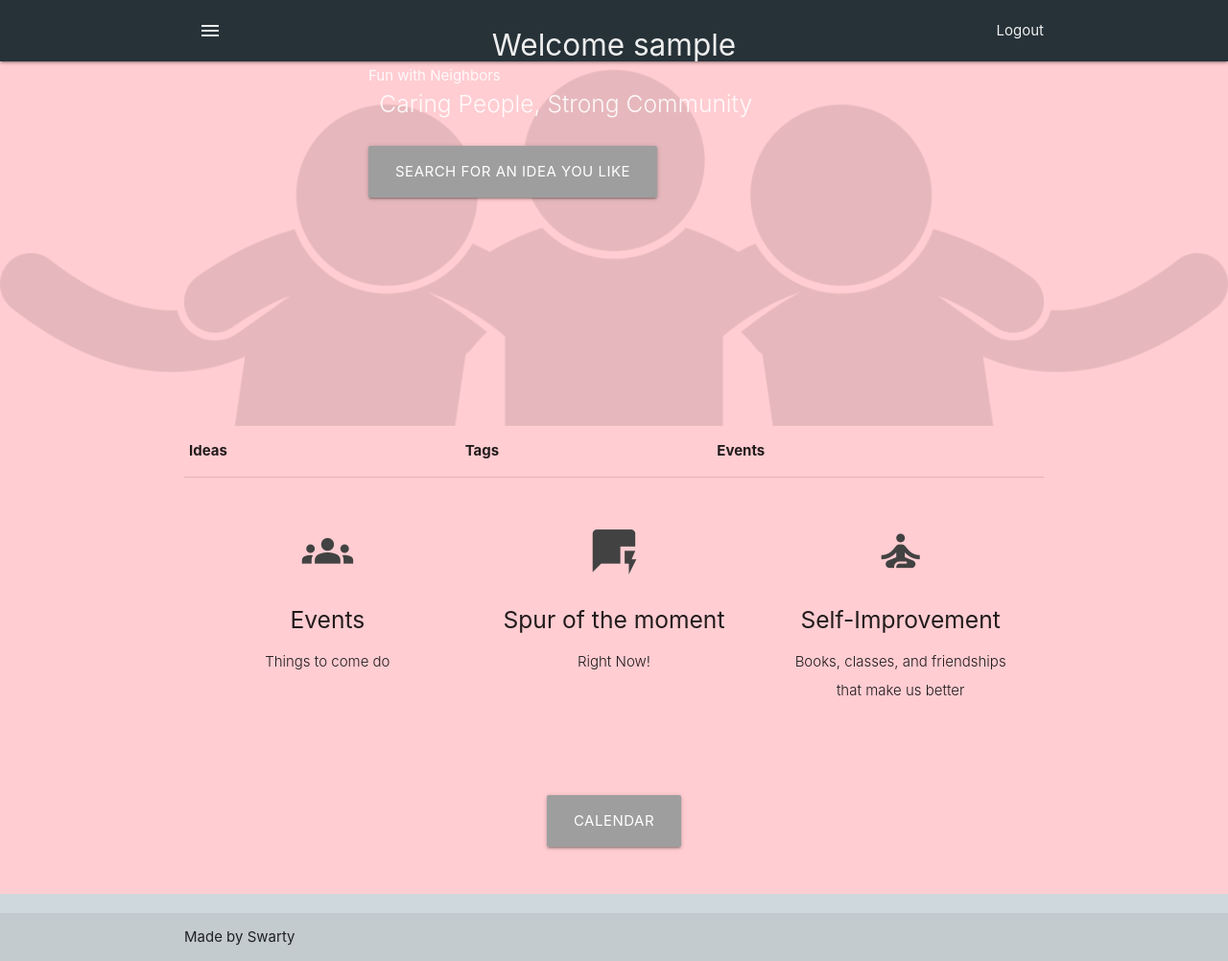
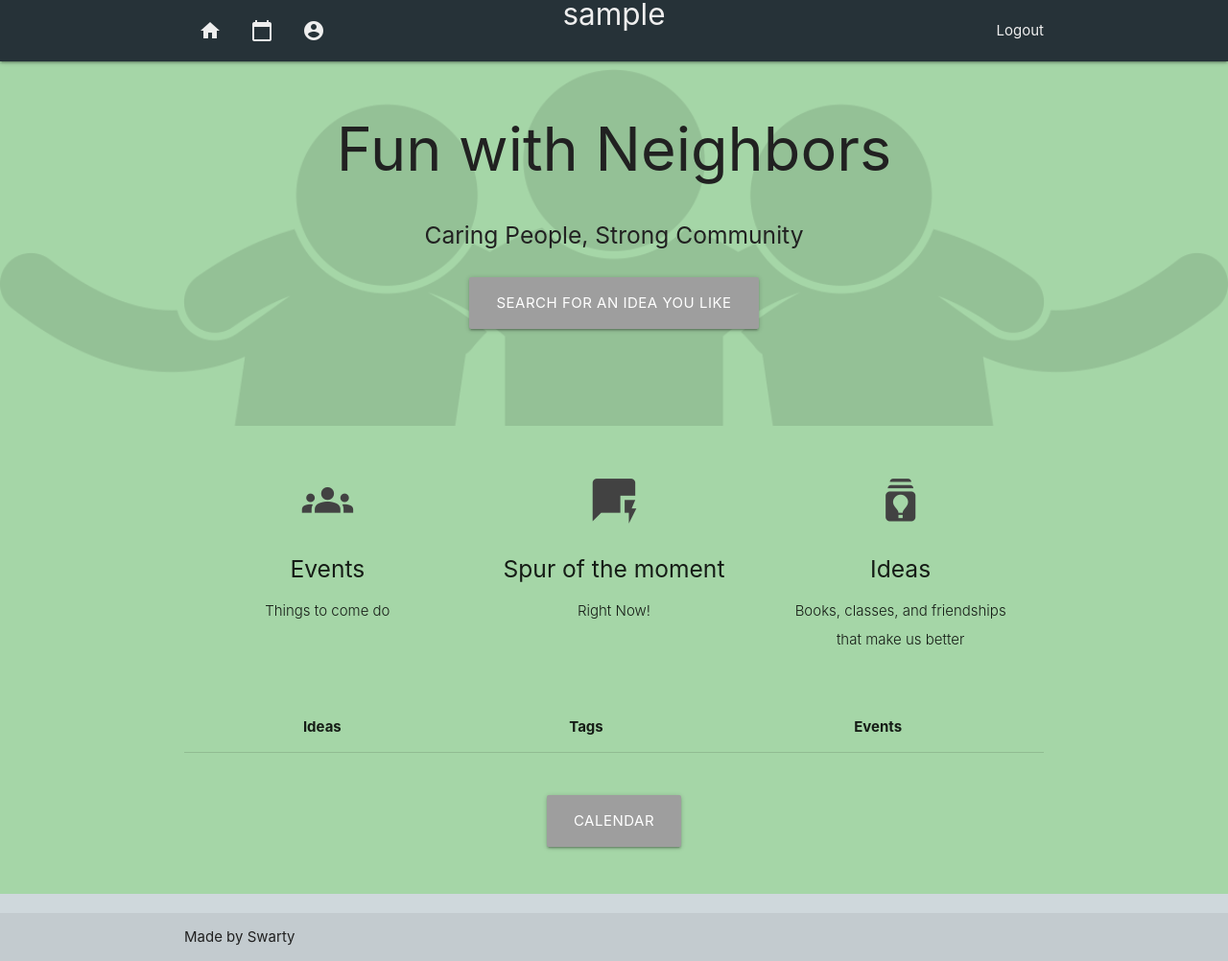
Before and after one commit to SwartyPDX/PDXCodeGuild, a Django app: page / in a window 1280 px wide. Shown: the whole page at 96% size. Run offline with Django 3.2, Linux system fonts and the light colour scheme; the visitor is signed in with stand-in values (Sample User, id 1); data that the repository does not hold is empty.

Commit message:
modified:   fwn_app/admin.py 	modified:   fwn_app/migrations/0001_initial.py 	new file:   fwn_app/migrations/0002_alter_house_member.py 	deleted:    fwn_app/migrations/0002_auto_20211014_2007.py 	deleted:    fwn_app/migrations/0003_auto_20211014_2025.py 	deleted:    fwn_app/migrations/0004_auto_20211015_1148.py 	modified:   fwn_app/models.py 	modified:   fwn_app/static/css/style.css 	new file:   fwn_app/templates/fwn_app/Idea.html 	modified:   fwn_app/templates/fwn_app/base.html 	new file:   fwn_app/templates/fwn_app/cal.html 	new file:   fwn_app/templates/fwn_app/house.html 	modified:   fwn_app/templates/fwn_app/index.html 	modified:   fwn_app/urls.py 	modified:   fwn_app/views.py 	new file:   users/templates/users/login.html 	new file:   users/templates/users/register.html 	deleted:    users/users/login.html 	deleted:    users/users/register.html

```diff
--- a/fwn/fwn_app/admin.py
+++ b/fwn/fwn_app/admin.py
@@ -1,7 +1,8 @@
 from django.contrib import admin
 from django.contrib import admin
-from .models import Idea, Event, House,Tag
+from .models import *
 admin.site.register(Idea)
 admin.site.register(Event)
 admin.site.register(House)
 admin.site.register(Tag)
+admin.site.register(Member)
--- a/fwn/fwn_app/static/css/style.css
+++ b/fwn/fwn_app/static/css/style.css
@@ -59,3 +59,5 @@ footer.page-footer {
 .opacity {
   opacity: .1;
 }
+form {
+  max-width: 400px;}
--- a/fwn/fwn_app/templates/fwn_app/base.html
+++ b/fwn/fwn_app/templates/fwn_app/base.html
@@ -12,27 +12,31 @@
   <link href="{% static 'css/style.css' %}" type="text/css" rel="stylesheet" media="screen,projection"/>
 </head>
 
-<body  class= "red lighten-4">
+<body  class= "green lighten-3">
     <nav class="blue-grey darken-4" role="navigation">
-      <div class="nav-wrapper container">
+      <div class=" container nav-wrapper">
           {% if user.is_authenticated %}
-          <p class="brand-logo center grey-text text-lighten-3">Welcome {{ user.username }}</p>
+          <p class="container brand-logo center grey-text text-lighten-3">{{ user.username }}</p>
           <a href="{% url 'users:logout' %}" class="right grey-text text-lighten-3">Logout</a>
           {% else %}
-      <ul id="nav-mobile" class="right hide-on-med-and-down">
+      <ul class="right">
         <li><a href="{% url 'users:login' %}" class="right grey-text text-lighten-3">Login   </a></li>
         <li><a href="{% url 'users:register' %}" class="right grey-text text-lighten-3">Register</a></li>
       </ul>
         {% endif %}
+        <a href="#" data-target="nav-mobile" class="sidenav-trigger grey-text text-lighten-3"><i class="material-icons grey-text text-lighten-3">menu</i></a>
         <!-- For large Screens -->
         <ul class="left hide-on-med-and-down white-text">
-          <li><a href="#" class="grey-text text-lighten-3"><i class="material-icons grey-text text-lighten-3">menu</i></a></li>
+          <li><a href="/" class="grey-text text-lighten-3"><i class="material-icons grey-text text-lighten-3">home</i></a></li>
+          <li><a href="/" class="grey-text text-lighten-3"><i class="material-icons grey-text text-lighten-3">calendar_today</i></a></li>
+          <li><a href="/" class="grey-text text-lighten-3"><i class="material-icons grey-text text-lighten-3">account_circle</i></a></li>
         </ul>
         <!-- For Smll Screens -->
         <ul id="nav-mobile" class="sidenav grey-text text-lighten-3">
-          <li><a href="#" class="grey-text text-lighten-3"><i class="material-icons grey-text text-lighten-3">menu</i></a></li>
+          <li><a href="/" class="grey-text text-lighten-3"><i class="material-icons grey-text text-lighten-3">home</i></a></li>
+          <li><a href="/" class="grey-text text-lighten-3"><i class="material-icons grey-text text-lighten-3">calendar_today</i></a></li>
+          <li><a href="/" class="grey-text text-lighten-3"><i class="material-icons grey-text text-lighten-3">account_circle</i></a></li>
         </ul>
-        <a href="#" data-target="nav-mobile" class="sidenav-trigger"><i class="material-icons grey-text text-lighten-3">menu</i></a>
       </div>
     </nav>
 
@@ -52,6 +56,10 @@
   var elems = document.querySelectorAll('.parallax');
   var instances = M.Parallax.init(elems);
 });
+document.addEventListener('DOMContentLoaded', function() {
+    var elems = document.querySelectorAll('.sidenav');
+    var instances = M.Sidenav.init(elems, options);
+  });
 </script>
 
 </body>
--- a/fwn/fwn_app/templates/fwn_app/index.html
+++ b/fwn/fwn_app/templates/fwn_app/index.html
@@ -4,14 +4,14 @@
 <main>
     <div id="index-banner" class="parallax-container">
     <div class="section no-pad-bot">
-      <div class="container right " class=">
+      <div class="container">
         <br><br>
-        <h1 class="header left green-text text-lighten-4">Fun with Neighbors</h1>
+        <h1 class="header center grey-text text-darken-4">Fun with Neighbors</h1>
         <div class="row center">
-          <h5 class="header col s12 light left-align">Caring People, Strong Community</h5>
+          <h5 class="header col s12 grey-text text-darken-4">Caring People, Strong Community</h5>
         </div>
-        <div class="row">
-          <a href="#" id="Search-button" class="btn-large waves-effect waves-light left grey">Search for an idea you like</a>
+        <div class="row center">
+          <a href="#" id="Search-button" class="btn-large waves-effect waves-light grey">Search for an idea you like</a>
         </div>
         <br><br>
       </div>
@@ -19,12 +19,45 @@
     <div class="parallax opacity"><img src="{% static 'threefriend.png' %}" alt="3 friends"></div>
   </div>
   <div class="container">
+    <div class="section">
+
+      <!--   Icon Section   -->
+      <div class="row">
+        <div class="col s12 m4">
+          <div class="icon-block">
+            <h2 class="center grey-text text-darken-3"><i class="material-icons">groups</i></h2>
+            <h5 class="center">Events</h5>
+
+            <p class="light center-align">Things to come do</p>
+          </div>
+        </div>
+
+        <div class="col s12 m4">
+          <div class="icon-block">
+            <h2 class="center grey-text text-darken-3"><i class="material-icons">quickreply</i></h2>
+            <h5 class="center">Spur of the moment</h5>
+
+            <p class="light center-align">Right Now!</p>
+          </div>
+        </div>
+        <div class="col s12 m4">
+          <div class="icon-block">
+            <h2 class="center grey-text text-darken-3"><i class="material-icons">batch_prediction</i></h2>
+            <h5 class="center">Ideas</h5>
+
+            <p class="light center-align">Books, classes, and friendships that make us better</p>
+          </div>
+        </div>
+      </div>
+    </div>
+  </div>
+  <div class="container">
     <table>
         <thead>
             <tr>
-                <th>Ideas</th>
-                <th>Tags</th>
-                <th>Events</th>
+                <th class="center">Ideas</th>
+                <th class="center">Tags</th>
+                <th class="center">Events</th>
 
             </tr>
         </thead>
@@ -51,39 +84,7 @@
         </form>
     </table>
   </div>
-  <div class="container">
-    <div class="section">
 
-      <!--   Icon Section   -->
-      <div class="row">
-        <div class="col s12 m4">
-          <div class="icon-block">
-            <h2 class="center grey-text text-darken-3"><i class="material-icons">groups</i></h2>
-            <h5 class="center">Events</h5>
-
-            <p class="light center-align">Things to come do</p>
-          </div>
-        </div>
-
-        <div class="col s12 m4">
-          <div class="icon-block">
-            <h2 class="center grey-text text-darken-3"><i class="material-icons">quickreply</i></h2>
-            <h5 class="center">Spur of the moment</h5>
-
-            <p class="light center-align">Right Now!</p>
-          </div>
-        </div>
-        <div class="col s12 m4">
-          <div class="icon-block">
-            <h2 class="center grey-text text-darken-3"><i class="material-icons">self_improvement</i></h2>
-            <h5 class="center">Self-Improvement</h5>
-
-            <p class="light center-align">Books, classes, and friendships that make us better</p>
-          </div>
-        </div>
-        </div>
-      </div>
-      </div>
     </div>
   </div>
 
--- a/fwn/fwn_app/urls.py
+++ b/fwn/fwn_app/urls.py
@@ -1,7 +1,11 @@
 from django.urls import path
 from . import views
 
+# Need calendar path with date and UUID
 app_name = 'fwn_app' # for namespacing
 urlpatterns = [
-    path('', views.index, name='index')
+    path('', views.index, name='index'),
+    path('<int:year>/<str:month>',views.calendar, name='calendar'),
+    path('<house>',views.calendar, name='calendar'),
+
 ]
--- a/fwn/fwn_app/views.py
+++ b/fwn/fwn_app/views.py
@@ -4,7 +4,9 @@ from .models import Idea, Event, House
 from django.template import loader
 from django.urls import reverse
 from django.http import HttpResponse
-
+from django.contrib.auth.models import User
+from calendar import HTMLCalendar, month_name
+from datetime import datetime
 # Create your views here.
 def index(request):
     # return HttpResponse('ok') #test
@@ -21,13 +23,30 @@ def index(request):
     print(ideas["ideas"])
     return render(request, 'fwn_app/index.html', ideas)
 
-def household(request):
+def household(request, profile):
+    return render(request, "fwn_app/house.html",
+    {
+        'house':House.house,
 
-    return HttpResponse('ok')
+    })
 
-def cal(request):
 
-    return HttpResponse('ok')
+def calendar(request, year, month):
+    uuid= User
+    month = month.capitalize()
+    month_num = list(month_name).index(month)
+    month_num=int(month_num)
+    now= datetime.now()
+    current_year=now.year
+    cal= HTMLCalendar().formatmonth(year, month_num)
+    return render(request, "fwn_app/cal.html",
+    {
+        "year" : year,
+        "month" : month,
+        "uuid" : uuid,
+        "cal":cal,
+        "current_year":current_year
+    })
 
 def idealist(request):
 
```
Also changed, not shown: fwn/fwn_app/models.py (+15 -7 lines), fwn/fwn_app/templates/fwn_app/cal.html (added, +11 -0 lines), fwn/users/templates/users/login.html (added, +38 -0 lines), fwn/users/templates/users/register.html (added, +8 -0 lines), fwn/users/users/login.html (deleted, +0 -20 lines), fwn/users/users/register.html (deleted, +0 -23 lines), fwn/fwn_app/migrations/0001_initial.py, fwn/fwn_app/migrations/0002_alter_house_member.py (added), fwn/fwn_app/migrations/0002_auto_20211014_2007.py (deleted), fwn/fwn_app/migrations/0003_auto_20211014_2025.py (deleted), fwn/fwn_app/migrations/0004_auto_20211015_1148.py (deleted), fwn/fwn_app/templates/fwn_app/Idea.html (added), fwn/fwn_app/templates/fwn_app/house.html (added).
